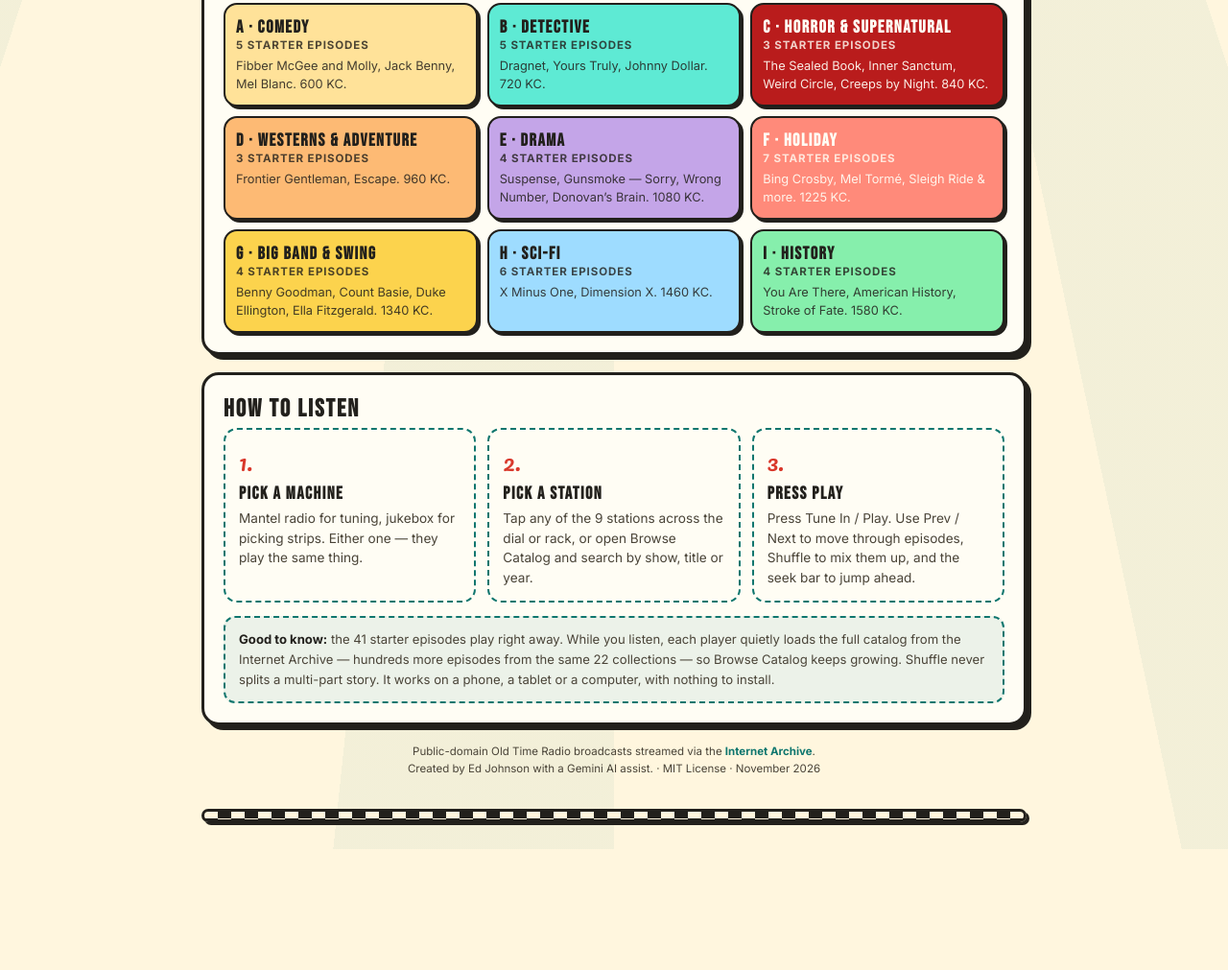
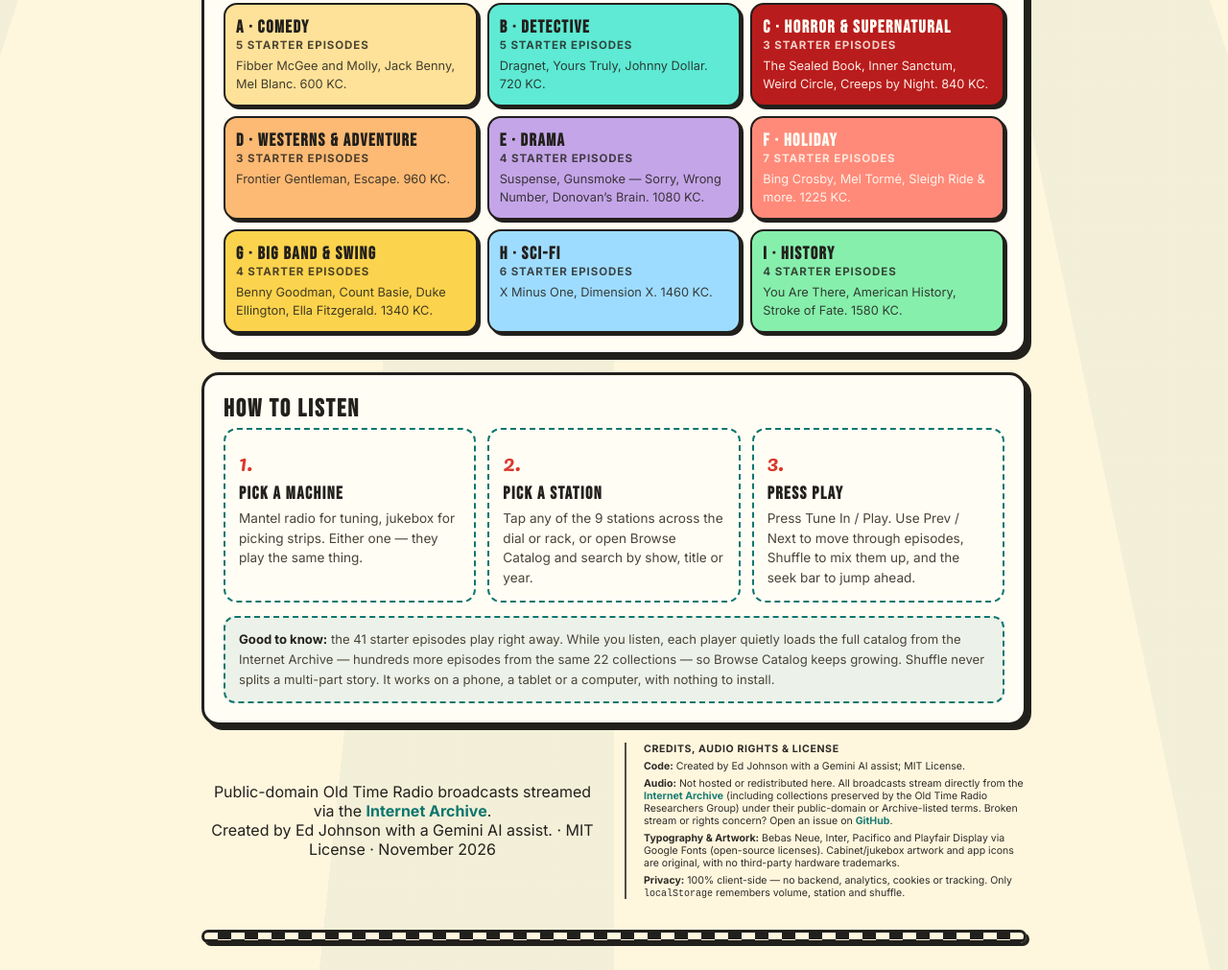
Before and after one commit to edjohnson100/golden-age-radio-pwa, a plain HTML site: page index.html in a window 1280 px wide. Shown: the part 1646-2657 px from the top of the page at 96% size. Before the commit the page ends 2531 px from the top, so only its background shows below. Drawn offline with Linux system fonts and the light colour scheme; a web font is replaced by a local one.

Commit message:
Split footer into two columns with credits, audio rights and license
Co-Authored-By: Claude Sonnet 5.5 <noreply@anthropic.com>

```diff
--- a/index.html
+++ b/index.html
@@ -103,7 +103,12 @@ tr:last-child th,tr:last-child td{border-bottom:none}
 .note b{color:var(--ink)}
 .nav-hint{font-size:.82rem;color:var(--ink-soft);background:var(--paper2);border:2px dashed var(--teal);border-radius:10px;padding:8px 14px;line-height:1.45;max-width:640px;text-align:center}
 .nav-hint b{color:var(--teal-dark)}
-.footer{text-align:center;font-size:.72rem;color:var(--ink-soft);line-height:1.6;max-width:640px}
+.footer{display:grid;grid-template-columns:1fr 1fr;gap:10px 22px;text-align:left;width:100%;max-width:880px}
+.footer-left{text-align:center;align-self:center}
+.footer-right{border-left:2px solid var(--ink-soft);padding-left:18px;display:flex;flex-direction:column;gap:5px;font-size:.66rem;opacity:.95}
+.footer-right .footer-h{font-weight:800;text-transform:uppercase;letter-spacing:.06em}
+.footer-right code{font-size:.95em}
+@media (max-width:640px){.footer{grid-template-columns:1fr}.footer-right{border-left:0;border-top:2px solid var(--ink-soft);padding:10px 0 0}}
 .footer a{color:var(--teal);font-weight:700;text-decoration:none}
 .site-nav{display:flex;gap:8px;justify-content:center;flex-wrap:wrap;margin-top:12px}
 .site-nav a{font-family:'Bebas Neue',sans-serif;font-size:1rem;letter-spacing:.12em;text-decoration:none;color:var(--ink);background:var(--paper2);border:2.5px solid var(--ink);border-radius:999px;padding:5px 14px 3px;box-shadow:var(--shadow-sm);transition:transform .12s ease,box-shadow .12s ease}
@@ -187,8 +192,17 @@ tr:last-child th,tr:last-child td{border-bottom:none}
     <p class="note" style="margin-top:14px"><b>Good to know:</b> the 41 starter episodes play right away. While you listen, each player quietly loads the full catalog from the Internet Archive &mdash; hundreds more episodes from the same 22 collections &mdash; so Browse Catalog keeps growing. Shuffle never splits a multi-part story. It works on a phone, a tablet or a computer, with nothing to install.</p>
   </section>
   <footer class="footer">
-    <div>Public-domain Old Time Radio broadcasts streamed via the <a href="https://archive.org/details/oldtimeradio" target="_blank" rel="noopener noreferrer">Internet Archive</a>.</div>
-    <div>Created by Ed Johnson with a Gemini AI assist. &middot; MIT License &middot; November 2026</div>
+    <div class="footer-left">
+      <div>Public-domain Old Time Radio broadcasts streamed via the <a href="https://archive.org/details/oldtimeradio" target="_blank" rel="noopener noreferrer">Internet Archive</a>.</div>
+      <div class="footer-credit">Created by Ed Johnson with a Gemini AI assist. &middot; MIT License &middot; November 2026</div>
+    </div>
+    <div class="footer-right">
+        <div class="footer-h">Credits, Audio Rights &amp; License</div>
+        <div><b>Code:</b> Created by Ed Johnson with a Gemini AI assist; MIT License.</div>
+        <div><b>Audio:</b> Not hosted or redistributed here. All broadcasts stream directly from the <a href="https://archive.org/details/oldtimeradio" target="_blank" rel="noopener noreferrer">Internet Archive</a> (including collections preserved by the Old Time Radio Researchers Group) under their public-domain or Archive-listed terms. Broken stream or rights concern? Open an issue on <a href="https://github.com/edjohnson100/golden-age-radio-pwa" target="_blank" rel="noopener noreferrer">GitHub</a>.</div>
+        <div><b>Typography &amp; Artwork:</b> Bebas Neue, Inter, Pacifico and Playfair Display via Google Fonts (open-source licenses). Cabinet/jukebox artwork and app icons are original, with no third-party hardware trademarks.</div>
+        <div><b>Privacy:</b> 100% client-side &mdash; no backend, analytics, cookies or tracking. Only <code>localStorage</code> remembers volume, station and shuffle.</div>
+      </div>
   </footer>
   <div class="checker" aria-hidden="true"></div>
 </div>
```
Also changed, not shown: jukebox.html (+17 -3 lines), mantel.html (+17 -3 lines).
